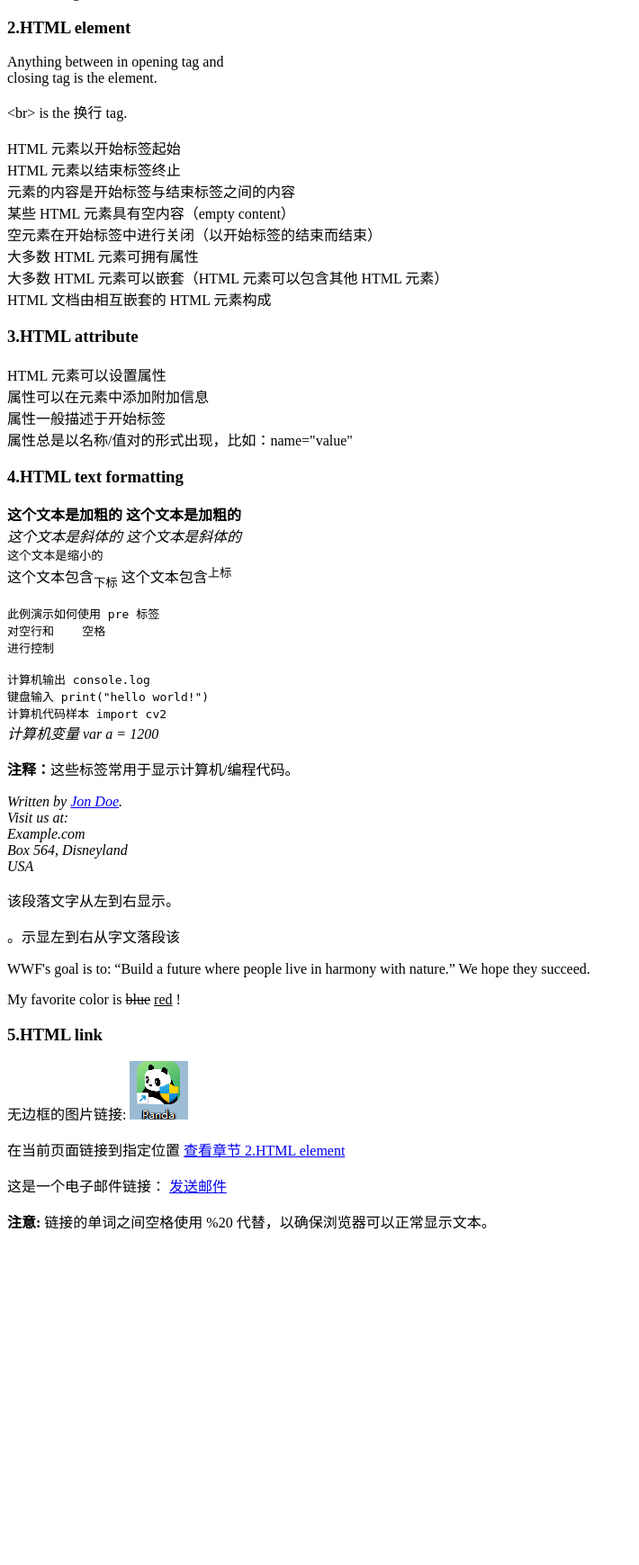
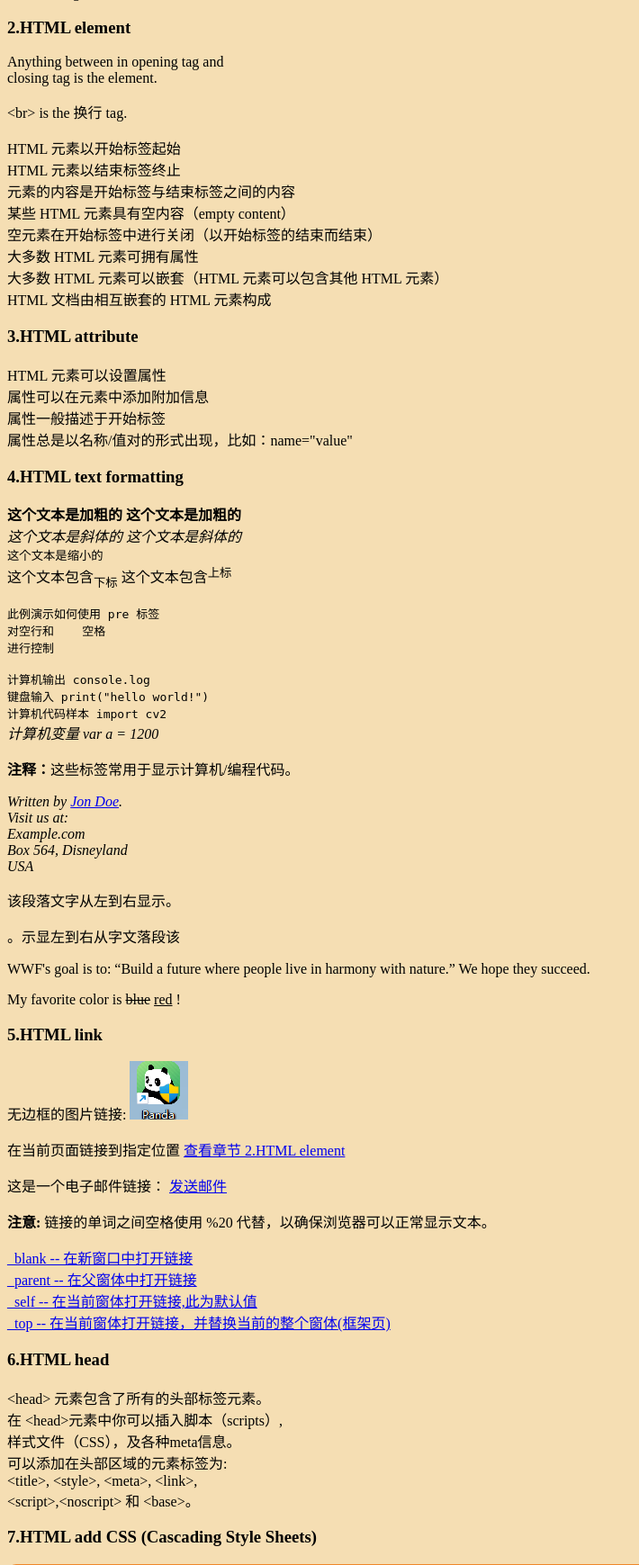
Before and after one commit to maxChenNian/flask_html_tutorial, a Flask app: page / in a window 1280 px wide. Shown: the part 1383-3122 px from the top of the page at 90% size, without its empty margins (0-710 px from the left). Before the commit the page ends 2749 px from the top, so only its background shows below. Run offline with Flask 2, Linux system fonts and the light colour scheme.

Commit message:
fang: update 20220315

```diff
--- a/templates/a001_html_toturial.html
+++ b/templates/a001_html_toturial.html
@@ -6,8 +6,27 @@
 <head>
     <meta charset="UTF-8">
     <title>Fang:Hello web.</title>
+    {#link标签定义了文档与外部资源之间的关系#}
     <link rel="icon"
           href="{{ url_for('static', filename='images/favicon.ico') }}">
+    {#为网页定义描述内容:#}
+    <meta name="description" content="Fang's personal website.">
+    {#为搜索引擎定义关键词:#}
+    <meta name="keywords" content="HTML,CSS,XML,JavaScript">
+    {#定义网页作者:#}
+    <meta name="author" content="Fang Chennian">
+    {#每30秒钟刷新当前页面:#}
+    <meta http-equiv="refresh" content="30">
+
+    <style>
+        body {
+            background-color: wheat;
+        }
+
+        p {
+            color: black;
+        }
+    </style>
 </head>
 <!--可见的页面内容-->
 <body>
@@ -139,9 +158,57 @@
     <b>注意:</b> 链接的单词之间空格使用 %20 代替，以确保浏览器可以正常显示文本。
 </p>
 
+<p>
+    <a href="https://www.baidu.com/" target="_blank">
+        _blank -- 在新窗口中打开链接</a>
+    <br>
+    <a href="https://www.baidu.com/" target="_parent">
+        _parent -- 在父窗体中打开链接</a>
+    <br>
+    <a href="https://www.baidu.com/" target="_self">
+        _self -- 在当前窗体打开链接,此为默认值</a>
+    <br>
+    <a href="https://www.baidu.com/" target="_top">
+        _top -- 在当前窗体打开链接，并替换当前的整个窗体(框架页)</a>
+</p>
+
+<h3>6.HTML head</h3>
+<p>
+    &lthead> 元素包含了所有的头部标签元素。<br>
+    在 &lthead>元素中你可以插入脚本（scripts）,<br>
+    样式文件（CSS），及各种meta信息。<br>
+
+    可以添加在头部区域的元素标签为: <br>
+    &lttitle>, &ltstyle>, &ltmeta>, &ltlink>, <br>
+    &ltscript>,&ltnoscript> 和 &ltbase>。
+</p>
 
 
+<h3>7.HTML add CSS (Cascading Style Sheets)</h3>
+{#<div style="opacity:0.5;#}
+{#    position:absolute;#}
+{#    left:50px;#}
+{#    width:300px;#}
+{#    height:150px;#}
+{#    background-color:#40B3DF">#}
+{#</div>#}
 
+<div style="font-family:verdana;padding:20px;
+    border-radius:10px;border:10px solid #EE872A;">
+
+    <div style="opacity:0.3;position:absolute;left:120px;
+    width:100px;height:200px;background-color:#8AC007"></div>
+
+    <h3>Look! Styles and colors</h3>
+
+    <div style="letter-spacing:12px;">Manipulate Text</div>
+
+    <div style="color:#40B3DF;">Colors
+        <span style="background-color:#B4009E;color:#ffffff;">Boxes</span>
+    </div>
+
+    <div style="color:#000000;">and more...</div>
+</div>
 
 </body>
 </html>
```
